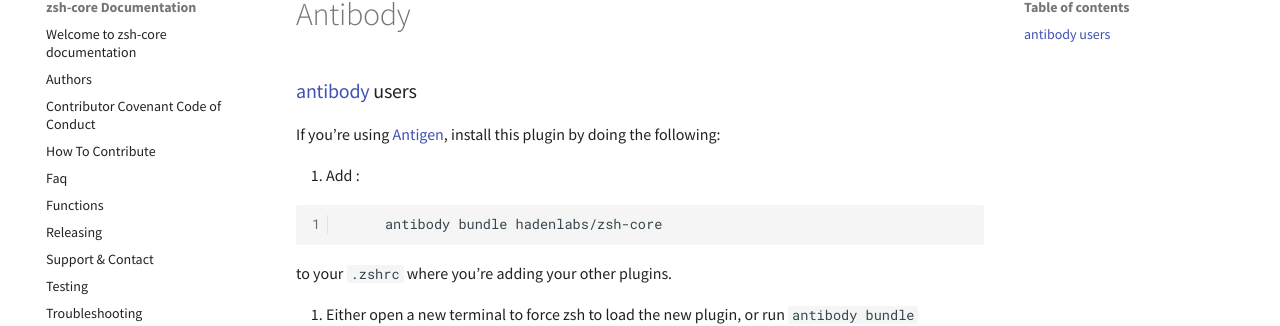
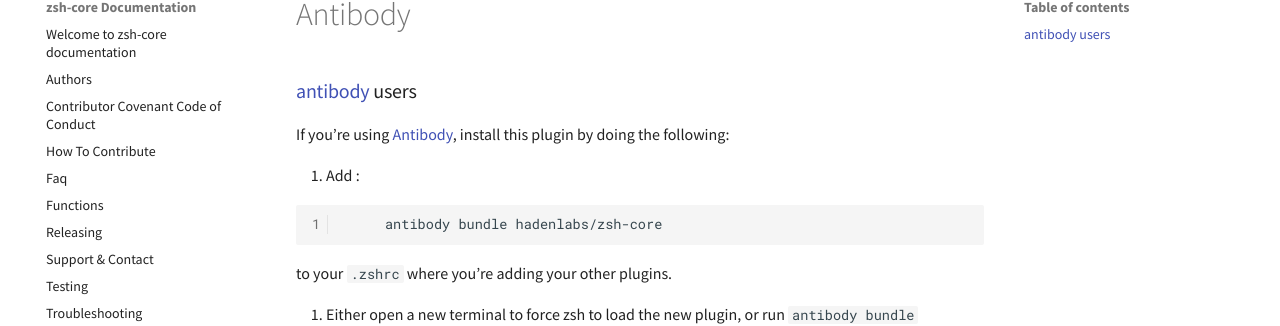
Before and after one commit to hadenlabs/zsh-core, an MkDocs documentation site: the page built from docs/include/installation/antibody.md, in a window 1280 px wide. Shown: the part 104-430 px from the top of the page. Built offline with MkDocs 1.6.1 and Material for MkDocs 9.7.7, drawn with Linux system fonts in a browser that asks for light colours; comment, search, counter and statistics services are not loaded.

Commit message:
fix: links broken (#22)

```diff
--- a/docs/include/installation/antibody.md
+++ b/docs/include/installation/antibody.md
@@ -1,6 +1,6 @@
 ### [antibody](https://github.com/getantibody/antibody) users
 
-If you're using [Antigen](https://github.com/getantibody/antibody), install this plugin by doing the following:
+If you're using [Antibody](https://github.com/getantibody/antibody), install this plugin by doing the following:
 
 1.  Add :
 
```
Also changed, not shown: docs/authors.md (+1 -1 lines).
